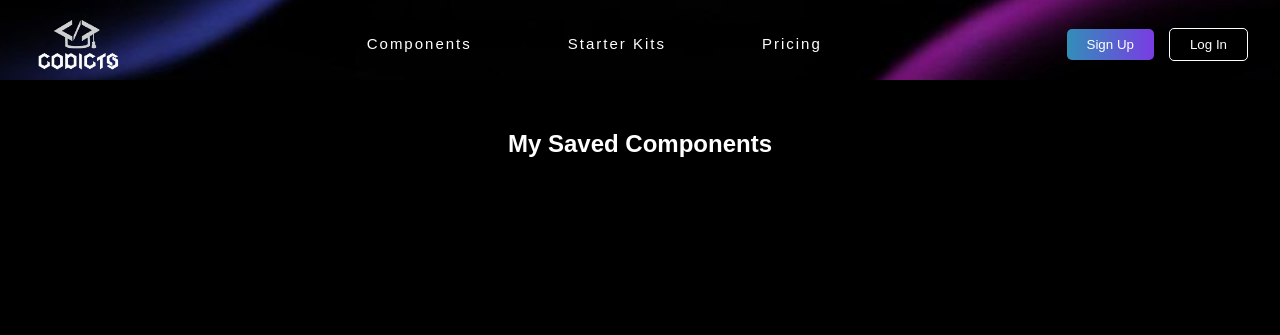
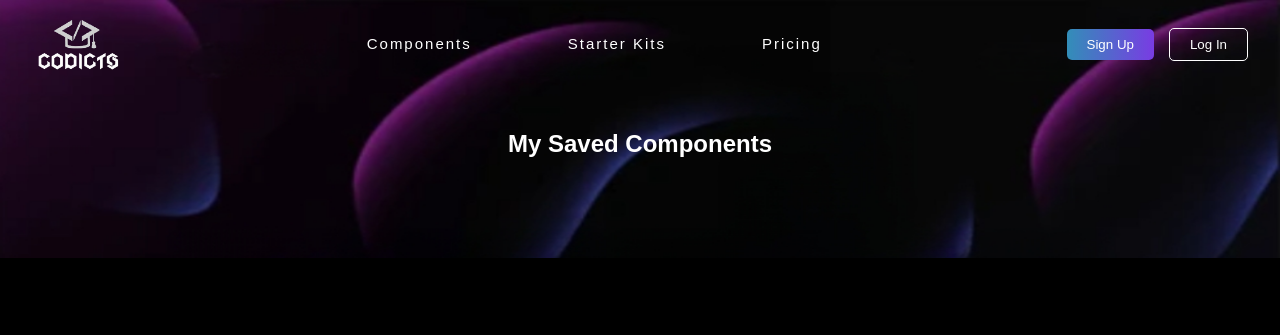
Before and after one commit to codicts578/codicts, a plain HTML site: page frontend/Pages/Favourites Page/favourites.html in a window 1280 px wide. Shown: the top 335 px of the page. Drawn offline with Linux system fonts and the light colour scheme; no server answers.

Commit message:
Update fav.css

```diff
--- a/frontend/Pages/Favourites Page/fav.css
+++ b/frontend/Pages/Favourites Page/fav.css
@@ -1,3 +1,20 @@
 h2{
     text-align: center;
 }
+
+
+.heroPage{
+    background-image: none;
+}
+
+body{
+    background-image: url(/frontend/images/formPagesBg.png);
+    background-position: center;
+    background-repeat: no-repeat;
+    background-size: 100% 100%;
+    background-position: center center;
+    color: white;
+    background-color: #000000;
+    color: white;
+    font-family: "Manrope", sans-serif;
+}
```
